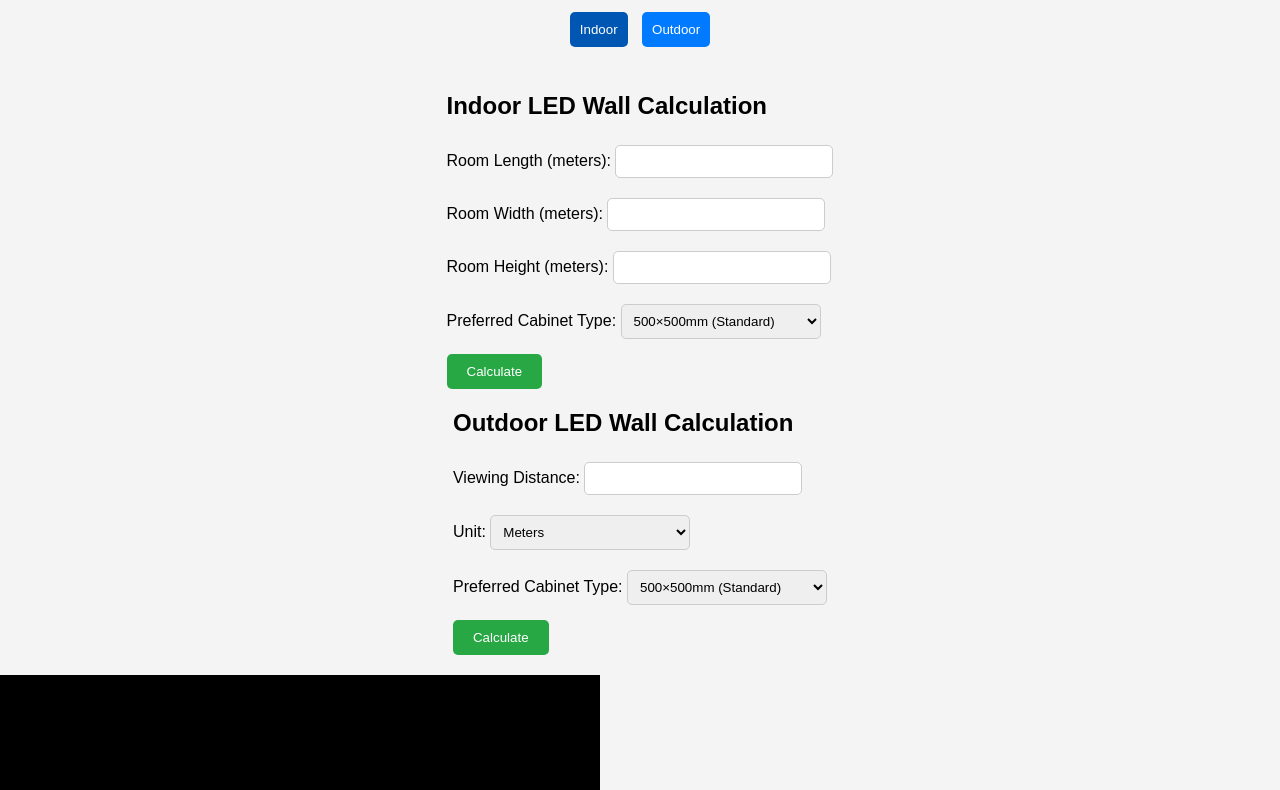
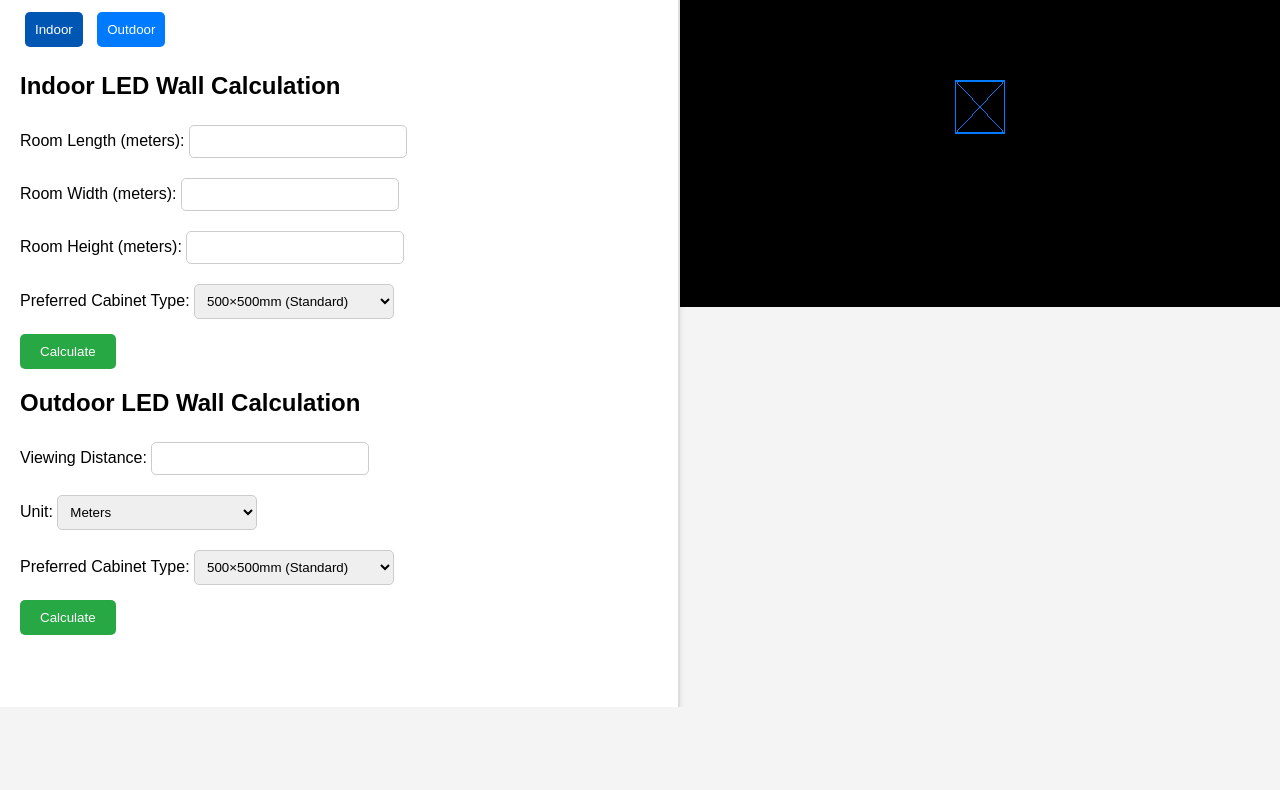
Before and after one commit to amishav31/Ashwani_main, a plain HTML site: page index.html in a window 1280 px wide. Shown: the part 93-883 px from the top of the page. After the commit the page ends 800 px from the top, so only its background shows below. Drawn offline with nearby package versions, Linux system fonts and the light colour scheme.

Commit message:
Update index.html

```diff
--- a/index.html
+++ b/index.html
@@ -11,12 +11,23 @@
             margin: 0;
             padding: 0;
             background-color: #f4f4f4;
+            display: flex;
+            justify-content: center;
+            align-items: flex-start;
+            height: 100vh;
+        }
+        .container {
+            display: flex;
+            width: 100%;
+            height: 100%;
         }
         .calculator-container {
-            display: flex;
-            flex-direction: column;
-            align-items: center;
+            width: 50%;
             padding: 20px;
+            background-color: #fff;
+            box-shadow: 0px 4px 6px rgba(0, 0, 0, 0.1);
+            overflow-y: auto;
+            border-right: 2px solid #ddd;
         }
         .tab-container {
             margin-bottom: 20px;
@@ -52,15 +63,15 @@
             cursor: pointer;
         }
         #3d-container {
-            width: 600px;
-            height: 400px;
+            width: 50%;
             background-color: #e0e0e0;
-            margin-top: 30px;
         }
     </style>
 </head>
 <body>
 
+<div class="container">
+    <!-- Calculator Section -->
     <div class="calculator-container">
         <h1>LED Wall Calculator with 3D Visualization</h1>
         <div class="tab-container">
@@ -131,7 +142,9 @@
         <div id="results" class="results-container"></div>
     </div>
 
+    <!-- 3D Visualization Section -->
     <div id="3d-container"></div>
+</div>
 
 <script>
     let scene, camera, renderer, ledWall;
```
Lines whose indentation alone changed are shown as unchanged.
